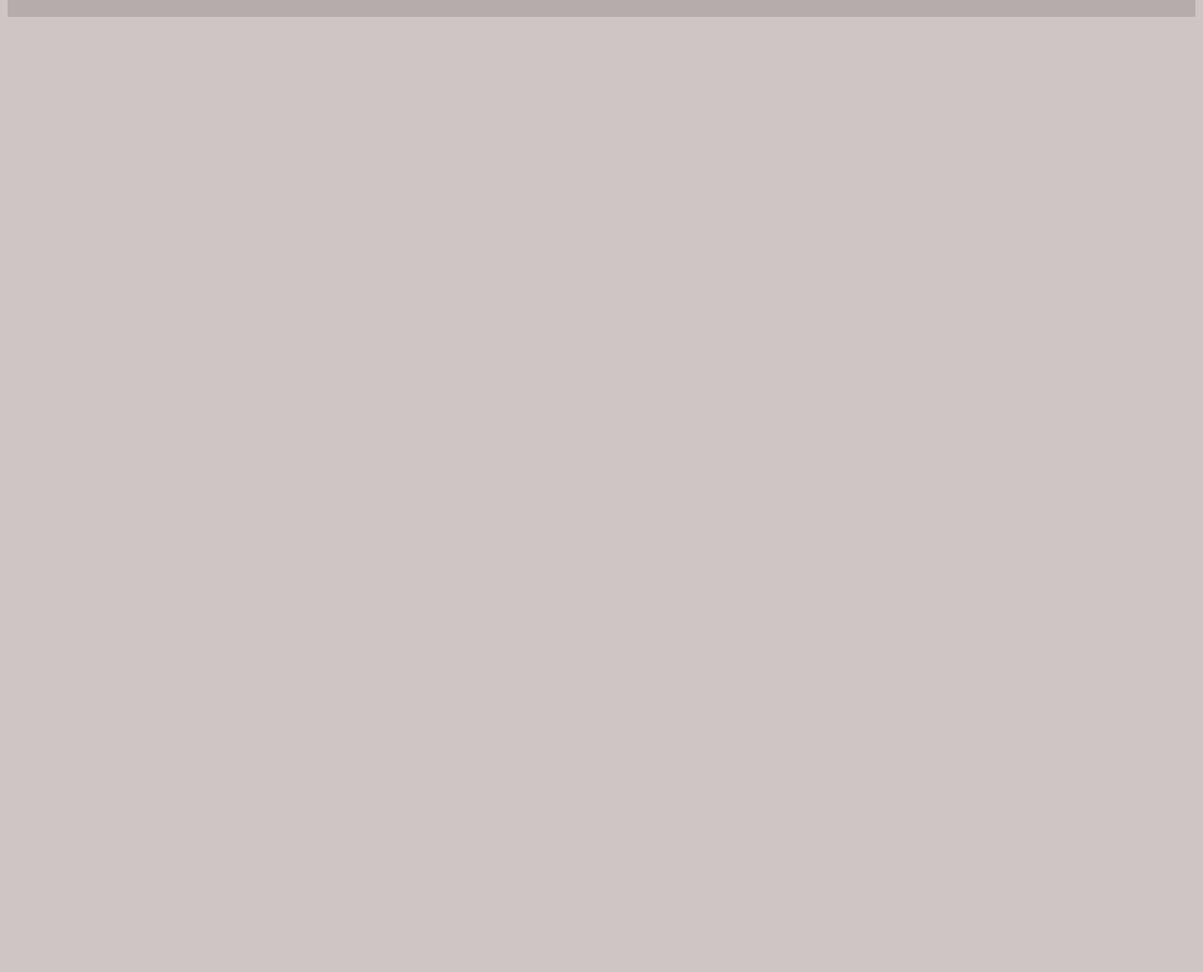
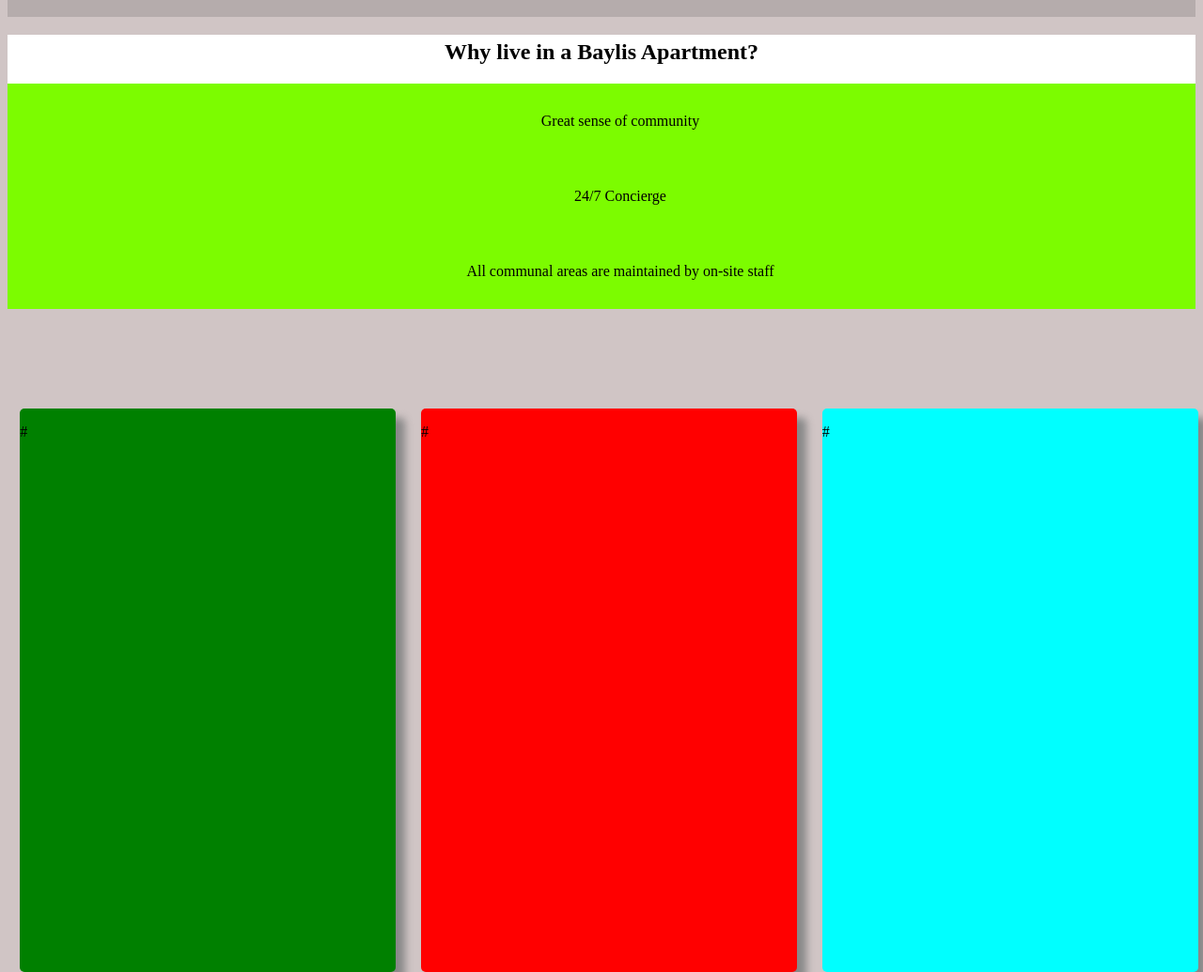
Before and after one commit to nathanwilmot/product-landing-page, a plain HTML site: page index.html in a window 1280 px wide. Shown: the part 65-1100 px from the top of the page at 94% size. Before the commit the page ends 800 px from the top, so only its background shows below. Drawn offline with nearby package versions, Linux system fonts and the light colour scheme; a web font is replaced by a local one.

Commit message:
Add files via upload
Updated versions

```diff
--- a/index.html
+++ b/index.html
@@ -9,11 +9,13 @@
 <body>
     <html>
 
+
+
 <nav class="nav-bar">
 
   <h1>Baylis Apartments</h1>
 
-  <ul>
+  <ul class="nav-ting">
     <li><a href src="#">Apartments</a></li>
     <li><a href src="#">Location</a></li>
     <li><a href src="#">Contact Us</a></li>
@@ -21,6 +23,28 @@
 
   </nav>
 
+  <div class="page-description">
+    <h2>Why live in a Baylis Apartment?</h2>
+
+
+    <ul class="reasons">
+        <li>Great sense of community </li>
+        <li>24/7 Concierge</i></li>
+        <li>All communal areas are maintained by on-site staff</li>
+        <li> </li>
+    </ul>
+
+</div>
+
+ <div class="apartment-selector">
+
+<div id="apartment1"> <p> #</p>       </div>
+<div id="apartment2">    <p> #</p>    </div>
+<div id="apartment3">    <p> #</p>    </div>
+
+
+ </div>
+
 
 </html>
 </body>
--- a/style.css
+++ b/style.css
@@ -17,7 +17,15 @@ h1 {
   padding-left: 15px;
 }
 
-ul {
+
+.page-description {
+
+    text-align: center;
+    background-color:white;
+    width: 100%;
+}
+
+ul.nav-ting {
   display: flex;
   align-items: center;
   font-size: 20px;
@@ -40,14 +48,68 @@ a {
     ul {
         display: flex;
         align-items: center;
-        font-size: 10px;
         font-family: arial;
         list-style: none;
         justify-content: space-around;
-        width: 20%;
+        width: 10%;
         position: absolute;
         left: 65%;
         padding-top: 5px;
     }
 
 }
+
+.apartment-selector{
+
+    display: flex;
+    justify-content: space-around;
+    width: 100%;
+    height: 600px;
+    position: absolute;
+    top: 500px;
+
+}
+
+
+#apartment1{
+
+    background-color: green;
+    width: 400px;
+    border-radius: 5px;
+    box-shadow: 10px 10px 8px #888888;
+
+}
+
+#apartment2{
+
+    background-color: red;
+    width: 400px;
+    border-radius: 5px;
+    box-shadow: 10px 10px 8px #888888;
+
+}
+
+#apartment3{
+
+    background-color: aqua;
+    width: 400px;
+    border-radius: 5px;
+    box-shadow: 10px 10px 8px #888888;
+}
+
+.reasons{
+
+  text-align: center;
+  width: 1000;
+  position: relative;
+  justify-content: center;
+  background-color: lawngreen;
+  margin: 0%;
+  list-style: none;
+  line-height: 80px;
+}
+
+h2{
+
+  padding-top: 5px;
+}
```
